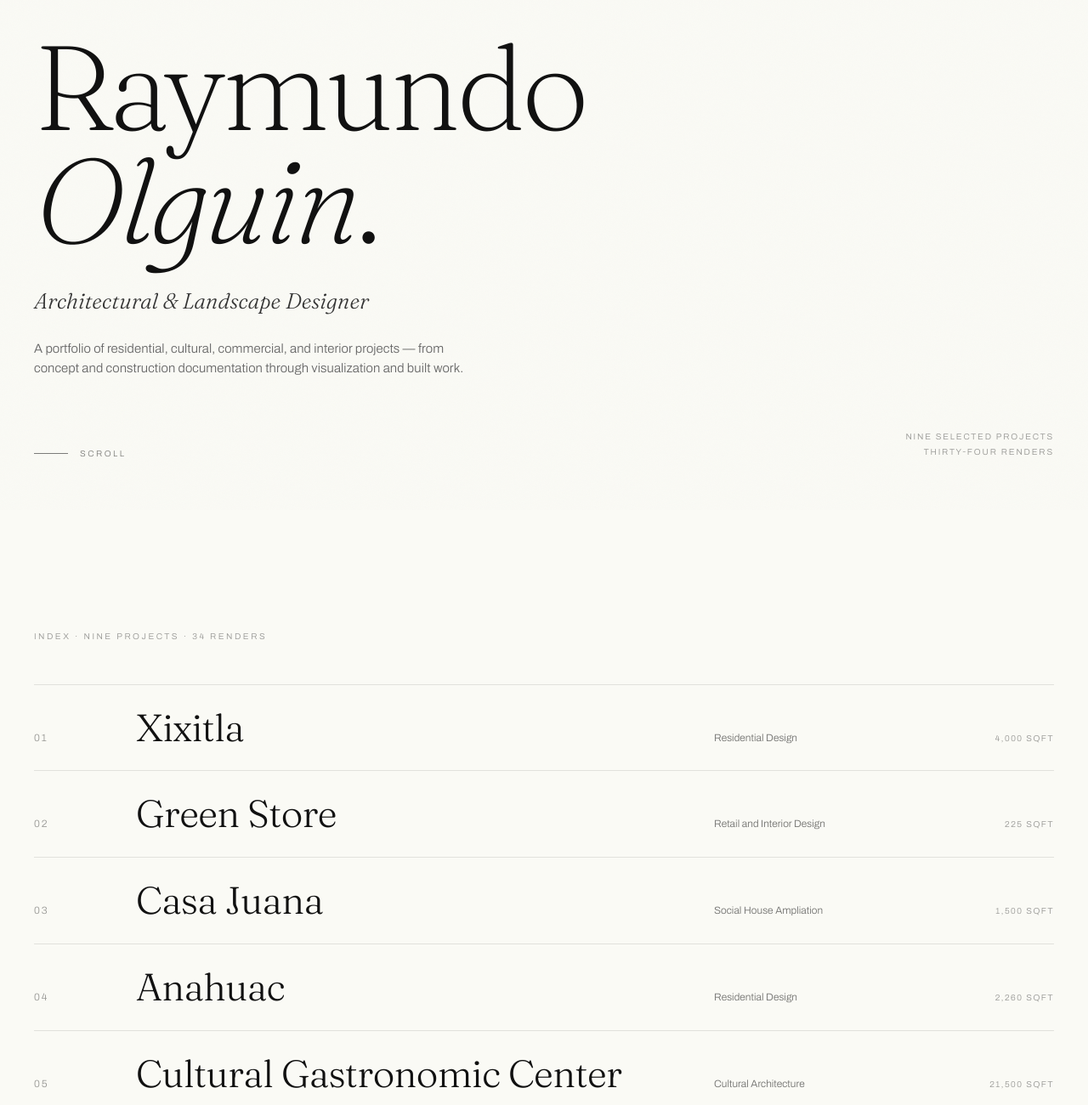
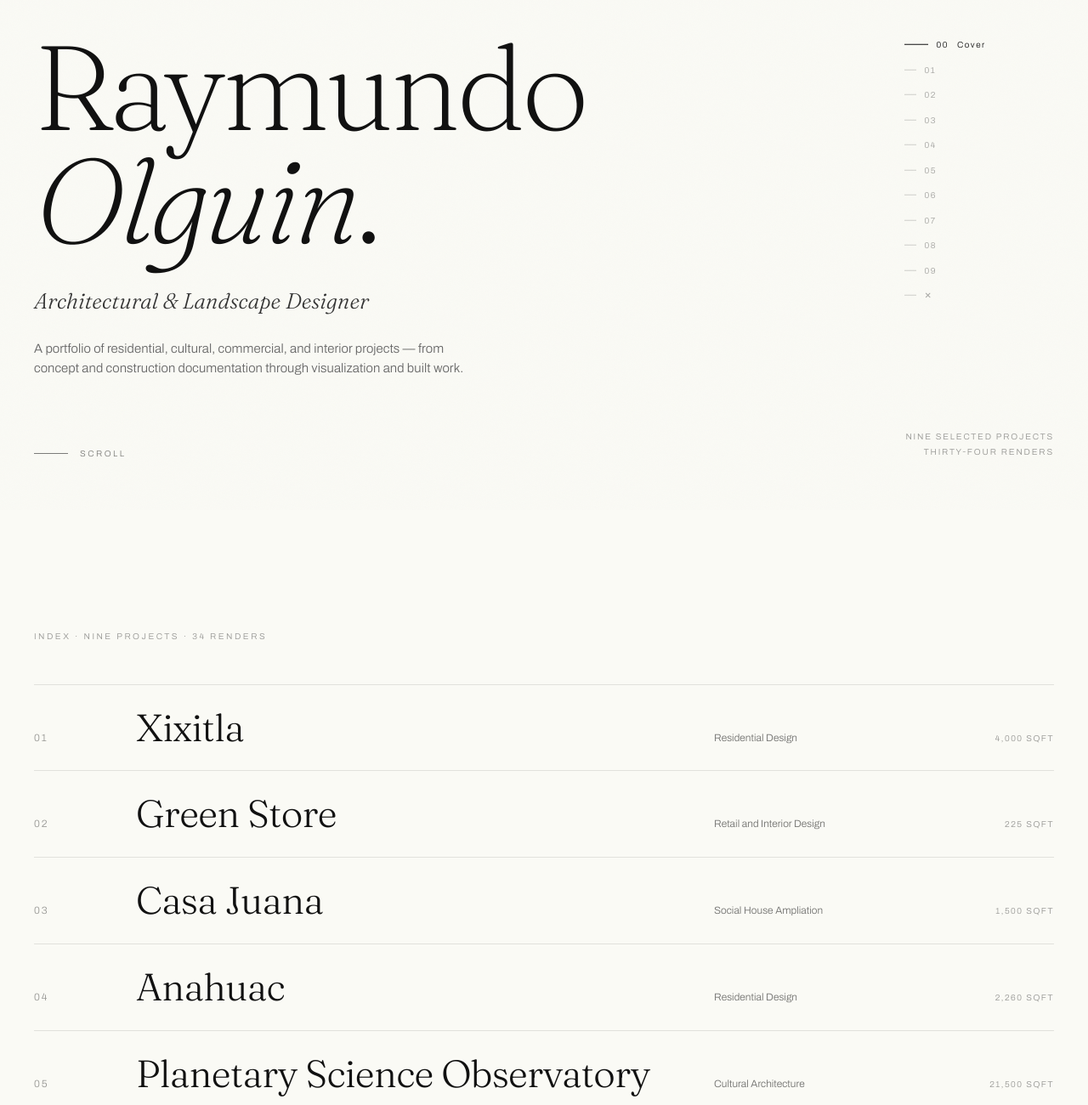
Before and after one commit to rayolguinm/Architectural_Designer, a plain HTML site: page index.html in a window 1280 px wide. Shown: the part 200-1500 px from the top of the page at 85% size. Drawn offline with Linux system fonts and the light colour scheme.

Commit message:
Update index.html

```diff
--- a/index.html
+++ b/index.html
@@ -29,7 +29,11 @@
   <span class="m-meta" id="m-section-label">Portfolio</span>
 </div>
 
-<!-- Desktop side-navigator removed -->
+<nav class="sidenav" id="sidenav">
+  <a href="#cover" data-target="cover" class="active"><span>00</span><span class="nav-label">Cover</span></a>
+  <a href="#p01" data-target="p01"><span>01</span><span class="nav-label">Xixitla</span></a><a href="#p02" data-target="p02"><span>02</span><span class="nav-label">Green Store</span></a><a href="#p03" data-target="p03"><span>03</span><span class="nav-label">Casa Juana</span></a><a href="#p04" data-target="p04"><span>04</span><span class="nav-label">Anahuac</span></a><a href="#p05" data-target="p05"><span>05</span><span class="nav-label">Planetary Science Observatory</span></a><a href="#p06" data-target="p06"><span>06</span><span class="nav-label">Jacaranda</span></a><a href="#p07" data-target="p07"><span>07</span><span class="nav-label">Club House</span></a><a href="#p08" data-target="p08"><span>08</span><span class="nav-label">T Cabin</span></a><a href="#p09" data-target="p09"><span>09</span><span class="nav-label">L House</span></a>
+  <a href="#closing" data-target="closing"><span>✕</span><span class="nav-label">End</span></a>
+</nav>
 
 <nav class="mobile-bottomnav" id="mobile-bottomnav">
   <a href="#cover" data-target="cover" class="active" style="--accent-nav: #F5F2EA"><span class="m-dot"></span>Start</a>
@@ -74,7 +78,7 @@
       <span class="index-area">2,260 SqFt</span>
     </a></li><li><a href="#p05">
       <span class="index-num">05</span>
-      <span class="index-name">Cultural Gastronomic Center</span>
+      <span class="index-name">Planetary Science Observatory</span>
       <span class="index-role">Cultural Architecture</span>
       <span class="index-area">21,500 SqFt</span>
     </a></li><li><a href="#p06">
@@ -227,42 +231,34 @@
     <div class="divider-inner">
       <span class="divider-num">05</span>
       <span class="divider-rule"></span>
-      <h2 class="divider-name">C u l t u r a l   G a s t r o n o m i c   C e n t e r</h2>
-      <p class="divider-meta">Olguin Architecture · Cultural Architecture · 21,500 SqFt</p>
+      <h2 class="divider-name">P l a n e t a r y S c i e n c e O b s e r v a t o r y</h2>
+      <p class="divider-meta">Olguin Architecture · Planetary Science Observatory · 21,500 SqFt</p>
     </div>
   </section>
   <div class="hero-wrap"><figure class="hero-figure zoomable reveal">
       <div class="img-wrap">
-        <img src="images/05_ccg_plaza_sunset.jpg" alt="Cultural Gastronomic Center hero render" loading="lazy">
+        <img src="images/05_pso_hero.jpg" alt="Planetary Science Observatory hero render" loading="lazy">
       </div>
     </figure></div>
   <section class="info reveal">
-    <div class="info-body"><p class="info-desc">A cultural facility whose objective is to preserve the intangible cultural heritage of the region — its marine gastronomy. Circular program organizes a food gallery, restaurant, dance room, administration, and gastronomy kitchens around a waterfront plaza, with an Olmec-inspired pyramid fountain at the approach.</p></div>
-    <dl class="info-meta"><dt>Team</dt><dd>Olguin Architecture</dd><dt>Role</dt><dd>Cultural Architecture</dd><dt>Area</dt><dd>21,500 SqFt</dd><dt>Status</dt><dd>Completed</dd><dt>Software</dt><dd>Revit · AutoCAD · Twinmotion · Photoshop · InDesign</dd></dl>
+    <div class="info-body"><p class="info-desc">A coastal observatory designed to connect public education, planetary research, and waterfront experience. The circular program organizes telescope domes, exhibition galleries, visualization labs, classrooms, administration, and an open-air amphitheater around a central science plaza. Curved terraces, glass façades, and shaded promenades guide visitors through outdoor exhibits, planetary sculptures, and observation areas, creating a facility where architecture becomes part of the scientific journey.</p></div>
+    <dl class="info-meta"><dt>Team</dt><dd>Olguin Architecture</dd><dt>Role</dt><dd>Planetary Science Observatory Design</dd><dt>Area</dt><dd>21,500 SqFt</dd><dt>Status</dt><dd>Completed</dd><dt>Software</dt><dd>Revit · AutoCAD · Twinmotion · Photoshop · InDesign</dd></dl>
   </section>
   <div class="gallery"><figure class="gallery-figure zoomable reveal">
       <div class="img-wrap">
-        <img src="images/05_ccg_aerial_afternoon.jpg" alt="Cultural Gastronomic Center render 2" loading="lazy">
+        <img src="images/05_pso_night_aerial.jpg" alt="Planetary Science Observatory render 1" loading="lazy">
       </div>
     </figure><figure class="gallery-figure zoomable reveal">
       <div class="img-wrap">
-        <img src="images/05_ccg_aerial_day.jpg" alt="Cultural Gastronomic Center render 3" loading="lazy">
+        <img src="images/05_pso_sunset_aerial.jpg" alt="Planetary Science Observatory render 2" loading="lazy">
       </div>
     </figure><figure class="gallery-figure zoomable reveal">
       <div class="img-wrap">
-        <img src="images/05_ccg_aerial_night.jpg" alt="Cultural Gastronomic Center render 4" loading="lazy">
+        <img src="images/05_pso_day_aerial.jpg" alt="Planetary Science Observatory render 3" loading="lazy">
       </div>
     </figure><figure class="gallery-figure zoomable reveal">
       <div class="img-wrap">
-        <img src="images/05_ccg_aerial_amphitheater.jpg" alt="Cultural Gastronomic Center render 5" loading="lazy">
-      </div>
-    </figure><figure class="gallery-figure zoomable reveal">
-      <div class="img-wrap">
-        <img src="images/05_ccg_waterfront_sunset.jpg" alt="Cultural Gastronomic Center render 6" loading="lazy">
-      </div>
-    </figure><figure class="gallery-figure zoomable reveal">
-      <div class="img-wrap">
-        <img src="images/05_ccg_interior_kitchen.jpg" alt="Cultural Gastronomic Center render 7" loading="lazy">
+        <img src="images/05_pso_entrance_sunset.jpg" alt="Planetary Science Observatory render 4" loading="lazy">
       </div>
     </figure></div>
 </article>
@@ -415,7 +411,7 @@
 window.SECTION_LABELS = {
   "cover": "Portfolio",
   "closing": "End",
-  "p01": "01 · Xixitla", "p02": "02 · Green Store", "p03": "03 · Casa Juana", "p04": "04 · Anahuac", "p05": "05 · Cultural Gastronomic Center", "p06": "06 · Jacaranda", "p07": "07 · Club House", "p08": "08 · T Cabin", "p09": "09 · L House"
+  "p01": "01 · Xixitla", "p02": "02 · Green Store", "p03": "03 · Casa Juana", "p04": "04 · Anahuac", "p05": "05 · Planetary Science Observatory", "p06": "06 · Jacaranda", "p07": "07 · Club House", "p08": "08 · T Cabin", "p09": "09 · L House"
 };
 </script>
 <script src="app.js"></script>
```
